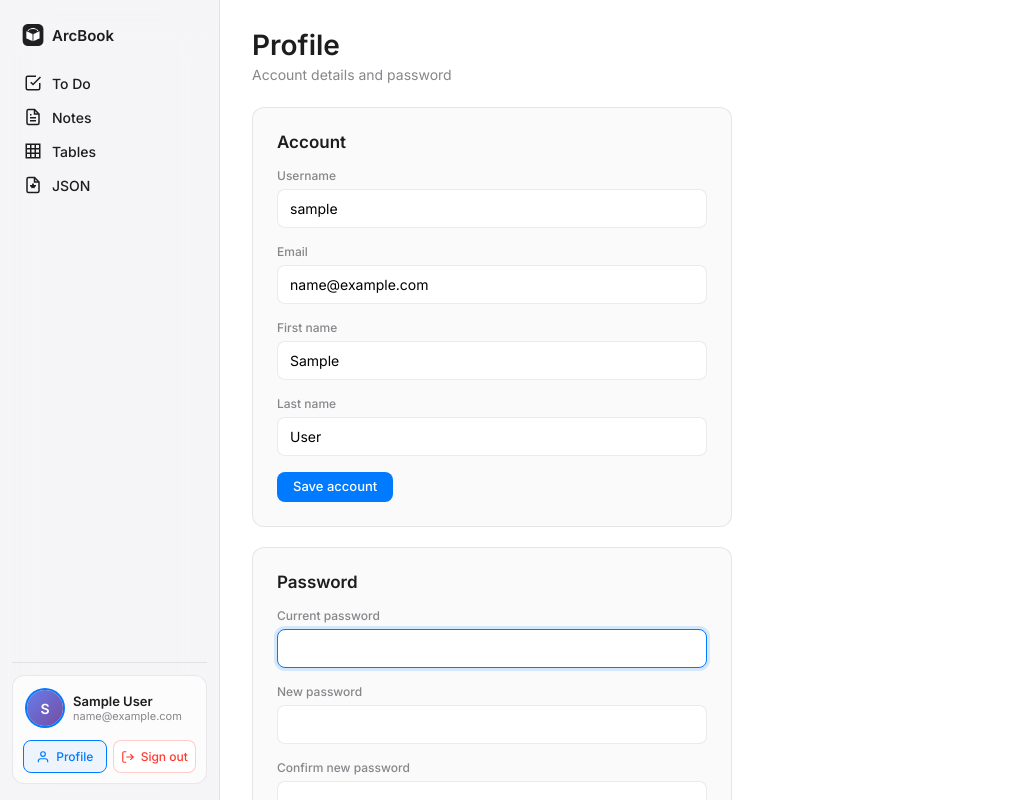
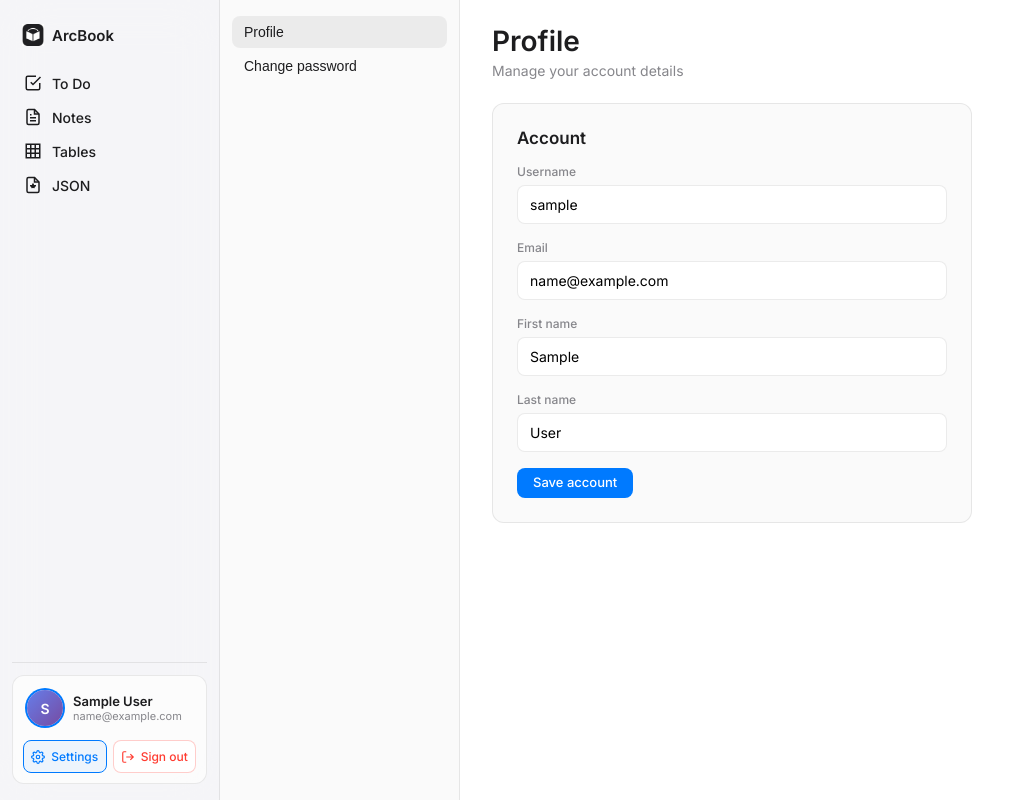
Before and after one commit to smitvekariyaQB/DevHelp, a Django app: page /accounts/profile/ in a window 1280 px wide. Shown: the whole page, without its empty margins (0-1023 px from the left). Run offline with Django 5.2, Linux system fonts and the light colour scheme; the visitor is signed in with stand-in values (Sample User, id 1).

Commit message:
fixed profile issue and UI

```diff
--- a/static/css/app.css
+++ b/static/css/app.css
@@ -518,6 +518,61 @@ body.modal-open {
 }
 
 /* Settings / profile */
+.settings-app {
+  display: flex;
+  height: 100%;
+  min-height: 0;
+}
+
+.settings-sidebar {
+  width: 240px;
+  border-right: 1px solid var(--border);
+  padding: 16px 12px;
+  background: #fafafa;
+  flex-shrink: 0;
+}
+
+.settings-nav {
+  list-style: none;
+}
+
+.settings-nav-item {
+  display: flex;
+  align-items: center;
+  gap: 10px;
+  padding: 8px 12px;
+  border-radius: var(--radius-sm);
+  text-decoration: none;
+  color: var(--text);
+  font-size: 14px;
+  margin-bottom: 2px;
+  transition: background 0.12s;
+  cursor: pointer;
+  background: transparent;
+  border: none;
+  width: 100%;
+  text-align: left;
+}
+
+.settings-nav-item:hover {
+  background: rgba(0, 0, 0, 0.04);
+}
+
+.settings-nav-item.active {
+  background: rgba(0, 0, 0, 0.06);
+  font-weight: 500;
+}
+
+.settings-content {
+  flex: 1;
+  padding: 24px 32px;
+  overflow-y: auto;
+}
+
+.settings-tab-content.hidden {
+  display: none;
+}
+
 .panel-header { padding: 28px 32px 0; }
 .panel-header h1 { font-size: 28px; font-weight: 600; }
 .panel-sub { color: var(--text-secondary); font-size: 14px; margin-top: 4px; }
--- a/templates/accounts/profile.html
+++ b/templates/accounts/profile.html
@@ -1,13 +1,27 @@
 {% extends "base_app.html" %}
-{% block title %}Profile — ArcBook{% endblock %}
+{% block title %}Settings — ArcBook{% endblock %}
 
 {% block main %}
-<div class="panel-header">
-  <h1>Profile</h1>
-  <p class="panel-sub">Account details and password</p>
+<div class="settings-app">
+  <aside class="settings-sidebar">
+    <ul class="settings-nav">
+      <li>
+        <button type="button" class="settings-nav-item active" data-tab-target="profile-tab">Profile</button>
+      </li>
+      <li>
+        <button type="button" class="settings-nav-item" data-tab-target="password-tab">Change password</button>
+      </li>
+    </ul>
+  </aside>
+
+  <section class="settings-content">
+    <div class="panel-header" style="padding-top: 0; padding-left: 0; padding-right: 0;">
+      <h1 id="settings-page-title">Profile</h1>
+      <p class="panel-sub" id="settings-page-subtitle">Manage your account details</p>
     </div>
 
-<div class="profile-sections">
+    <div class="profile-sections" style="padding-left: 0; padding-right: 0;">
+      <div id="profile-tab" class="settings-tab-content">
         <section class="panel-card">
           <h2 class="section-title">Account</h2>
           <form method="post" class="settings-form">
@@ -32,8 +46,10 @@
             <button type="submit" class="btn btn-primary btn-inline">Save account</button>
           </form>
         </section>
+      </div>
 
-  <section class="panel-card" id="password">
+      <div id="password-tab" class="settings-tab-content hidden">
+        <section class="panel-card">
           <h2 class="section-title">Password</h2>
           <form method="post" class="settings-form">
             {% csrf_token %}
@@ -61,4 +77,34 @@
           </form>
         </section>
       </div>
+    </div>
+  </section>
+</div>
 {% endblock %}
+
+{% block page_js %}
+<script data-page-script>
+  document.querySelectorAll('.settings-nav-item').forEach(btn => {
+    btn.addEventListener('click', (e) => {
+      document.querySelectorAll('.settings-nav-item').forEach(b => b.classList.remove('active'));
+      document.querySelectorAll('.settings-tab-content').forEach(c => c.classList.add('hidden'));
+
+      const targetId = e.currentTarget.dataset.tabTarget;
+      e.currentTarget.classList.add('active');
+      document.getElementById(targetId)?.classList.remove('hidden');
+
+      const titleEl = document.getElementById('settings-page-title');
+      const subEl = document.getElementById('settings-page-subtitle');
+      if (titleEl && subEl) {
+        if (targetId === 'profile-tab') {
+          titleEl.textContent = 'Profile';
+          subEl.textContent = 'Manage your account details';
+        } else if (targetId === 'password-tab') {
+          titleEl.textContent = 'Change password';
+          subEl.textContent = 'Update your security credentials';
+        }
+      }
+    });
+  });
+</script>
+{% endblock %}
--- a/templates/base_app.html
+++ b/templates/base_app.html
@@ -49,8 +49,11 @@
           </a>
           <div class="user-panel-actions">
             <a href="{% url 'accounts:profile' %}" class="user-action-btn {% if request.resolver_match.url_name == 'profile' %}active{% endif %}">
-              <svg viewBox="0 0 24 24" fill="none" stroke="currentColor" stroke-width="2"><path d="M20 21v-2a4 4 0 00-4-4H8a4 4 0 00-4 4v2"/><circle cx="12" cy="7" r="4"/></svg>
-              Profile
+              <svg viewBox="0 0 24 24" fill="none" stroke="currentColor" stroke-width="2">
+                <circle cx="12" cy="12" r="3"></circle>
+                <path d="M19.4 15a1.65 1.65 0 00.33 1.82l.06.06a2 2 0 010 2.83 2 2 0 01-2.83 0l-.06-.06a1.65 1.65 0 00-1.82-.33 1.65 1.65 0 00-1 1.51V21a2 2 0 01-2 2 2 2 0 01-2-2v-.09A1.65 1.65 0 009 19.4a1.65 1.65 0 00-1.82.33l-.06.06a2 2 0 01-2.83 0 2 2 0 010-2.83l.06-.06a1.65 1.65 0 00.33-1.82 1.65 1.65 0 00-1.51-1H3a2 2 0 01-2-2 2 2 0 012-2h.09A1.65 1.65 0 004.6 9a1.65 1.65 0 00-.33-1.82l-.06-.06a2 2 0 010-2.83 2 2 0 012.83 0l.06.06a1.65 1.65 0 001.82.33H9a1.65 1.65 0 001-1.51V3a2 2 0 012-2 2 2 0 012 2v.09a1.65 1.65 0 001 1.51 1.65 1.65 0 001.82-.33l.06-.06a2 2 0 012.83 0 2 2 0 010 2.83l-.06.06a1.65 1.65 0 00-.33 1.82V9a1.65 1.65 0 001.51 1H21a2 2 0 012 2 2 2 0 01-2 2h-.09a1.65 1.65 0 00-1.51 1z"></path>
+              </svg>
+              Settings
             </a>
             <button type="button" class="user-action-btn user-action-signout" id="btnSignOut">
               <svg viewBox="0 0 24 24" fill="none" stroke="currentColor" stroke-width="2"><path d="M9 21H5a2 2 0 01-2-2V5a2 2 0 012-2h4M16 17l5-5-5-5M21 12H9"/></svg>
```
Lines whose indentation alone changed are shown as unchanged.
